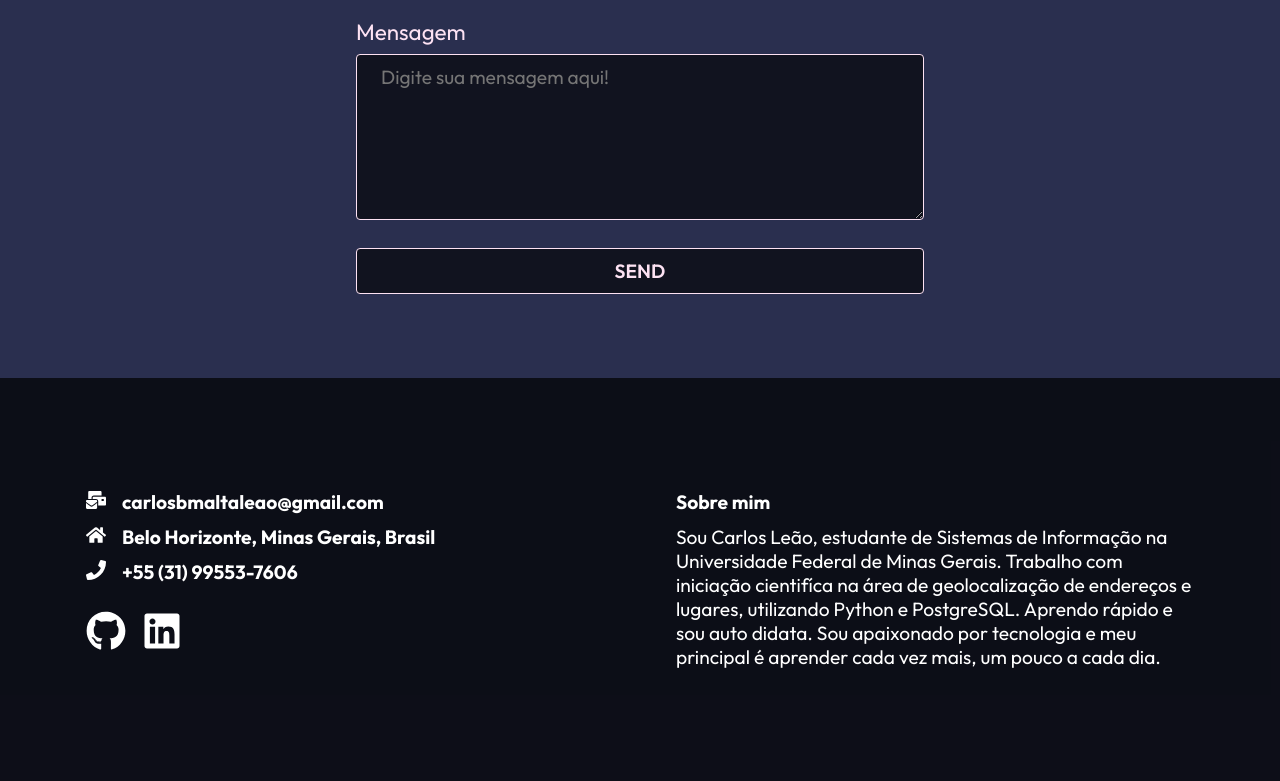
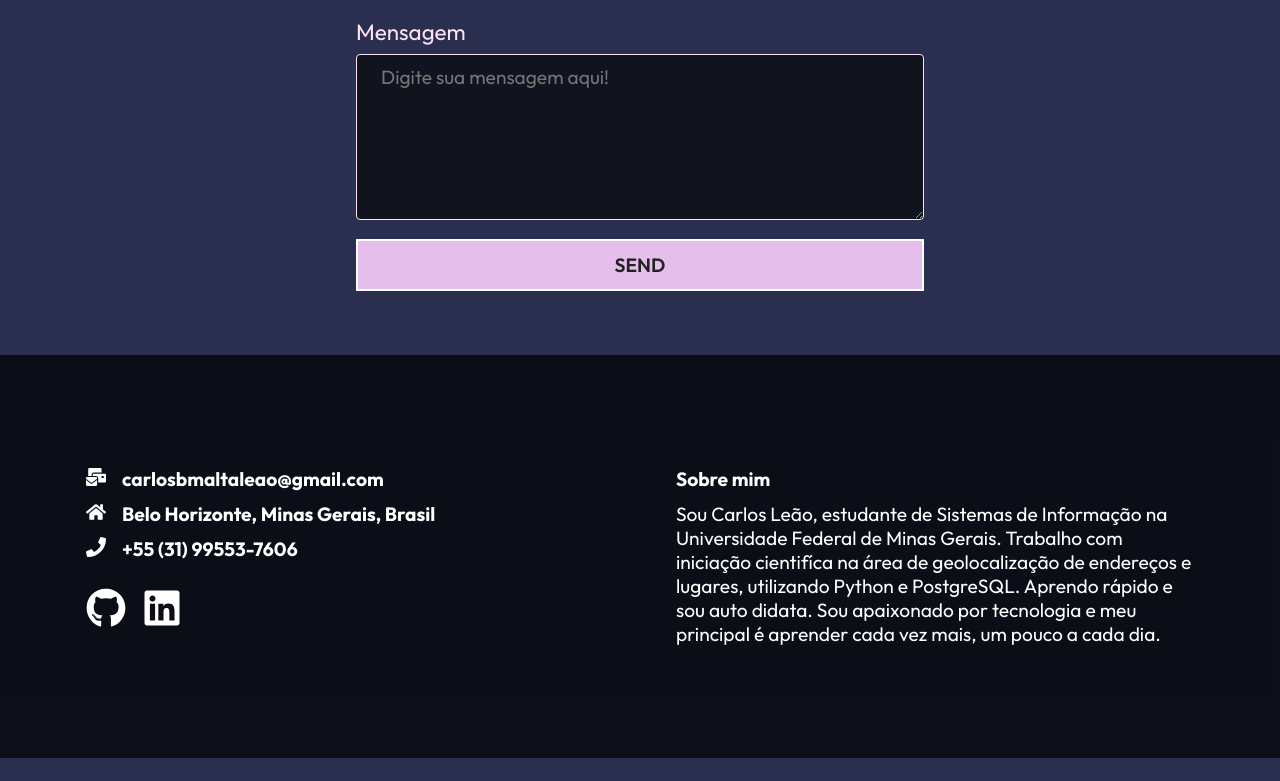
Before and after one commit to Chbmleao/Carlos-Portfolio, a React (Create React App) app: page /contact in a window 1280 px wide. Shown: the part 830-1611 px from the top of the page. After the commit the page ends 1588 px from the top, so only its background shows below. Built offline with nearby package versions, Linux system fonts and the light colour scheme; no server answers.

Commit message:
Change the form style

```diff
--- a/src/components/FormStyles.css
+++ b/src/components/FormStyles.css
@@ -12,8 +12,7 @@
   margin-bottom: 0.5rem;
 }
 
-.form input,
-.form textarea {
+.form .text-box {
   padding: 10px 24px;
   margin-bottom: 1.2rem;
   background-color: rgba(0, 0, 0, 0.6);
```
